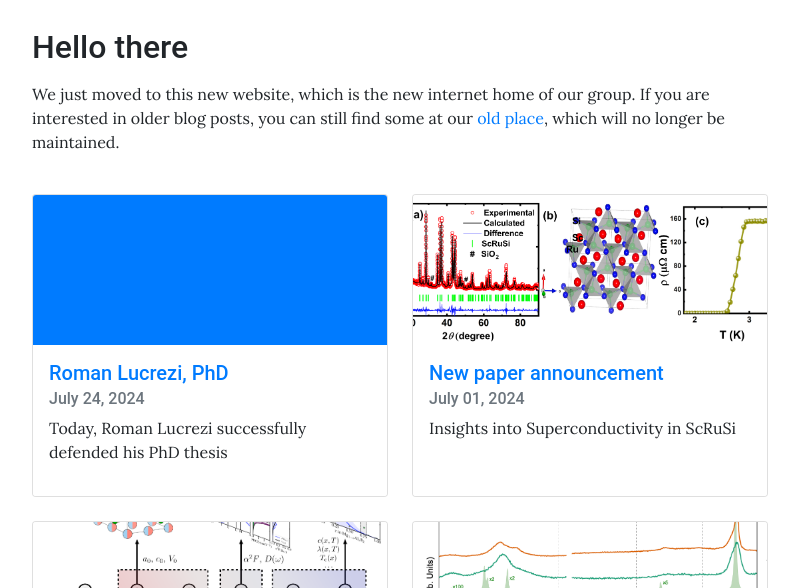
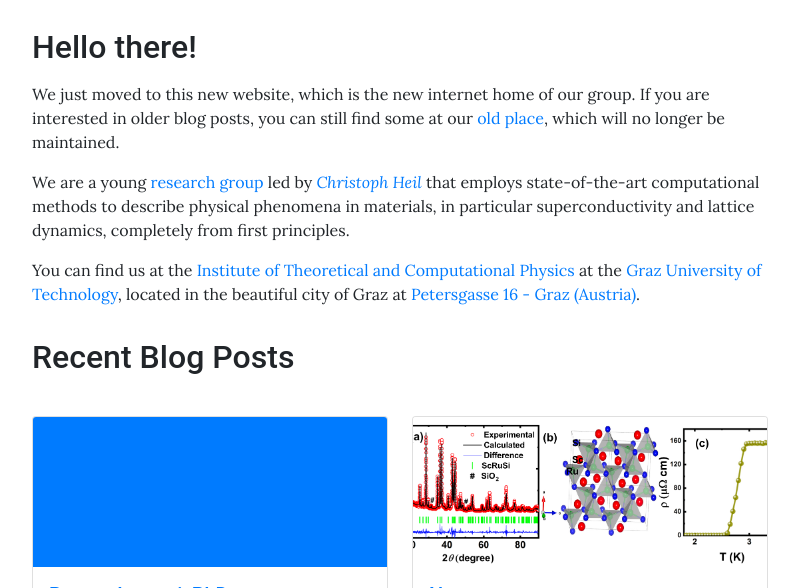
Before and after one commit to cheil/cheil.github.io, a Jekyll site: the page built from pages/home.md, in a window 1280 px wide and 900 px high, cut to the strip 312-900 px from the top of the window. Shown: the whole strip, without its empty margins (240-1039 px from the left). Built offline with Jekyll 4.4.1, drawn with Linux system fonts in a browser that asks for light colours.

Commit message:
overall small changes

```diff
--- a/pages/home.md
+++ b/pages/home.md
@@ -6,5 +6,11 @@ background: assets/theme/images/banner1.jpg
 permalink: /
 ---
 
-## Hello there
+## Hello there!
 We just moved to this new website, which is the new internet home of our group. If you are interested in older blog posts, you can still find some at our [old place](https://chheil.wordpress.com/), which will no longer be maintained.
+
+We are a young [research group](/team/) led by [*Christoph Heil*](/pi_cv/) that employs state-of-the-art computational methods to describe physical phenomena in materials, in particular superconductivity and lattice dynamics, completely from first principles.
+
+You can find us at the [Institute of Theoretical and Computational Physics](https://www.tugraz.at/institute/itpcp/home) at the [Graz University of Technology](https://tugraz.at), located in the beautiful city of Graz at [Petersgasse 16 - Graz (Austria)](https://maps.app.goo.gl/MvZYhHWpL2VfXY6a9).
+
+## Recent Blog Posts
```
Also changed, not shown: _posts/2024-04-08-podcast.md (added, +16 -0 lines), pages/about.md (+4 -2 lines), pages/pi_cv.md (+6 -0 lines), assets/theme/images/talk_science_to_me.jpg (added).
